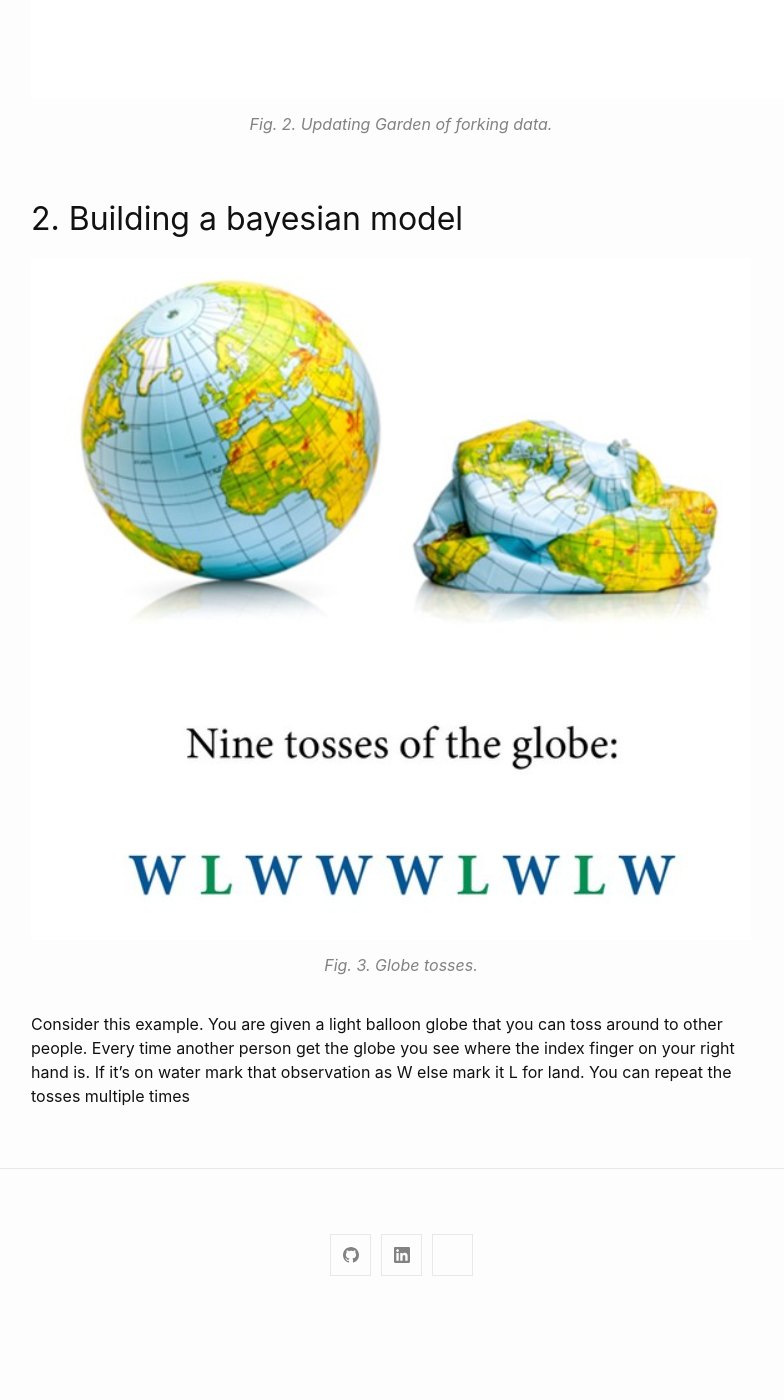
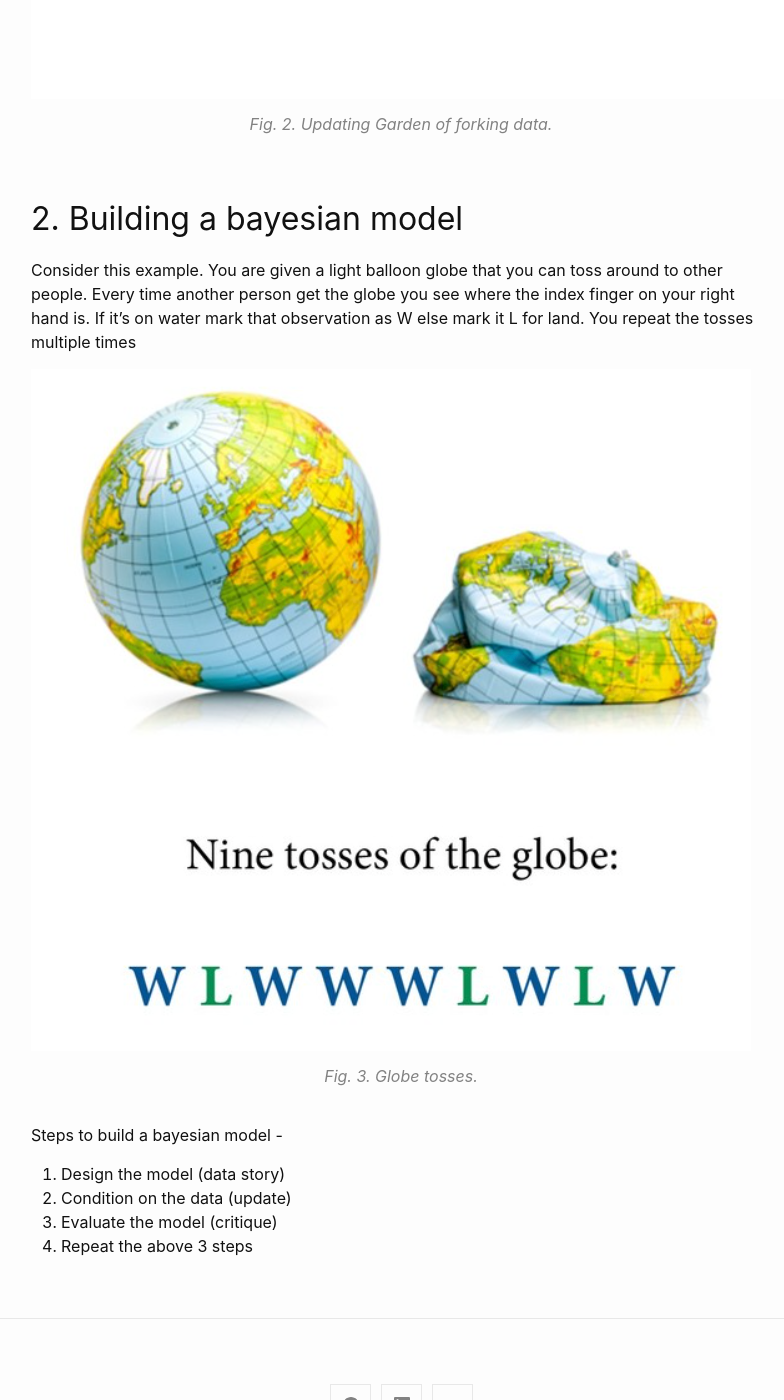
Before and after one commit to nitinrawatiitd/nitinrawatiitd.github.io, a Jekyll site: the page built from docs/_posts/2021-04-10-Bayesian-Statistics-1:-Introduction.md, in a window 1280 px wide and 1400 px high, scrolled down 2048 px. Shown: the whole window, without its empty margins (239-1023 px from the left). Built offline with Jekyll 4.4.1, drawn with Linux system fonts in a browser that asks for light colours; before the commit the page ends 3359 px from its top, so only the background shows below that.

Commit message:
Edits to bayesian statistics page

```diff
--- a/docs/_posts/2021-04-10-Bayesian-Statistics-1:-Introduction.md
+++ b/docs/_posts/2021-04-10-Bayesian-Statistics-1:-Introduction.md
@@ -28,9 +28,16 @@ Suppose you are told that a given bag has 4 balls and that their colour can be e
 
 ## 2. Building a bayesian model
 
+Consider this example. You are given a light balloon globe that you can toss around to other people. Every time another person get the globe you see where the index finger on your right hand is. If it's on water mark that observation as W else mark it L for land. You repeat the tosses multiple times
+
 ![globe tosses]({{ '/assets/pics/bayesian-statistics/globe_tosses.png' | relative_url }})
 {: style="width: 70%;" class="left"}
 *Fig. 3. Globe tosses.*
 {:.image-caption}
 
-Consider this example. You are given a light balloon globe that you can toss around to other people. Every time another person get the globe you see where the index finger on your right hand is. If it's on water mark that observation as W else mark it L for land. You can repeat the tosses multiple times
+
+Steps to build a bayesian model -
+1. Design the model (data story)
+2. Condition on the data (update)
+3. Evaluate the model (critique)
+4. Repeat the above 3 steps
```
